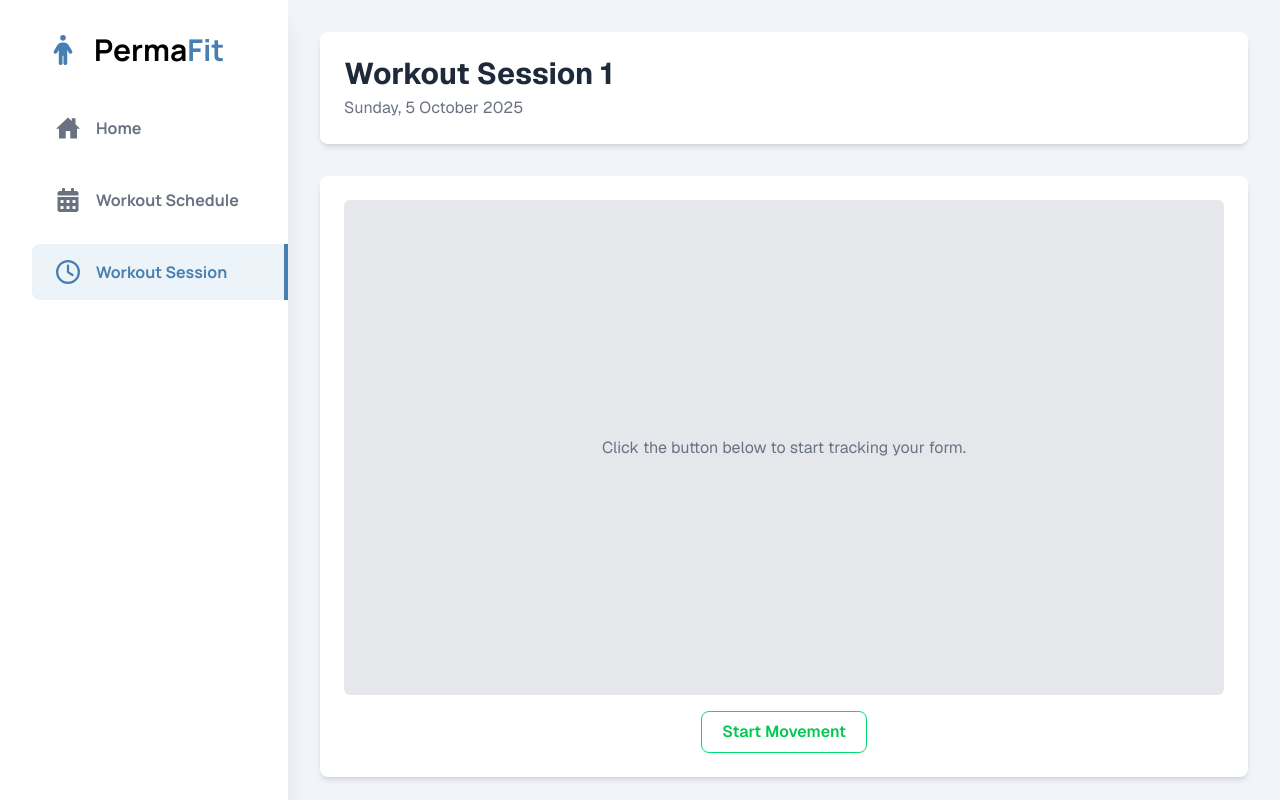
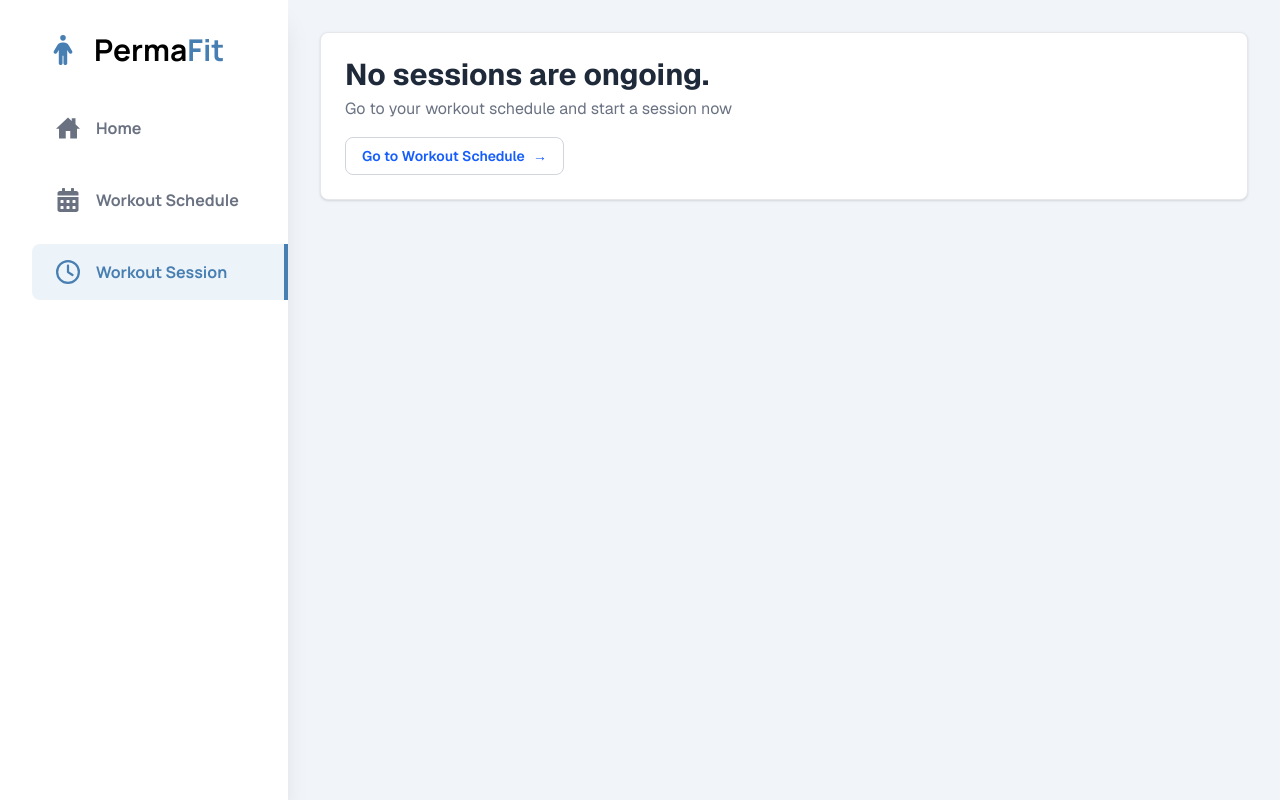
Before and after one commit to 5calvinw/PermaFit, a Next.js app: page /sessions in a window 1280 px wide. Shown: the top 800 px of the page. Built offline with nearby package versions, Linux system fonts and the light colour scheme.

Commit message:
no sessions card

```diff
--- a/src/app/sessions/page.tsx
+++ b/src/app/sessions/page.tsx
@@ -1,5 +1,6 @@
 'use client';
 import React from 'react';
+import Link from 'next/link';
 import Sidebar from '../../components/sidebar';
 import PoseTracker from '../../components/PoseTracker';
 
@@ -19,7 +20,7 @@ type Exercise = {
 
 // Dummy data for the workout session
 const workoutData: Exercise[] = [
-  {
+  /* {
     id: 1,
     name: 'Bicep Curls',
     configKey: 'bicep_curl',
@@ -70,15 +71,35 @@ const workoutData: Exercise[] = [
       start: 'https://i.imgur.com/zDb4zJq.png',
       end: 'https://i.imgur.com/z6p8yvG.png',
     },
-  },
+  }, */
 ];
 
+const NoSessionCard: React.FC = () => {
+  return (
+    <div className="bg-white p-6 rounded-lg border border-gray-200 shadow-sm">
+      <h2 className="text-3xl font-bold text-gray-800">No sessions are ongoing.</h2>
+      <p className="mt-1 text-gray-500">Go to your workout schedule and start a session now</p>
+      <Link
+        href="/schedules"
+        className="mt-4 inline-flex items-center gap-2 px-4 py-2 text-sm font-semibold text-blue-600 border border-gray-300 rounded-lg hover:bg-gray-100 focus:outline-none focus:ring-2 focus:ring-blue-500 focus:ring-opacity-50 transition-all duration-200"
+      >
+        Go to Workout Schedule
+        <span aria-hidden="true">&rarr;</span>
+      </Link>
+    </div>
+  );
+};
+
 const WorkoutSession: React.FC = () => {
-  const [selectedExerciseId, setSelectedExerciseId] = React.useState<number>(1);
+  // MODIFIED: Handle the case where there is no initial exercise
+  const [selectedExerciseId, setSelectedExerciseId] = React.useState<number | null>(
+    workoutData.length > 0 ? workoutData[0].id : null
+  );
   const [isTracking, setIsTracking] = React.useState(false);
-  const [isWorkoutDone, setIsWorkoutDone] = React.useState(false); // State for completion
+  const [isWorkoutDone, setIsWorkoutDone] = React.useState(false);
 
-  const selectedExercise = workoutData.find((ex) => ex.id === selectedExerciseId) || workoutData[0];
+  // MODIFIED: selectedExercise can now be null
+  const selectedExercise = workoutData.find((ex) => ex.id === selectedExerciseId) || null;
 
   // Effect to reset the tracker view when the exercise is changed manually
   React.useEffect(() => {
@@ -88,6 +109,8 @@ const WorkoutSession: React.FC = () => {
   // --- NEW EFFECT TO HANDLE WORKOUT PROGRESSION ---
   React.useEffect(() => {
     const handleExerciseFinished = () => {
+      if (!selectedExerciseId) return; // Guard clause
+
       const currentIndex = workoutData.findIndex((ex) => ex.id === selectedExerciseId);
       const nextExercise = workoutData[currentIndex + 1];
 
@@ -115,16 +138,18 @@ const WorkoutSession: React.FC = () => {
       <Sidebar />
       <main className="flex-1 p-8 font-sans ml-72">
         <div className="flex flex-col gap-8">
+          {/* =================================================================== */}
+          {/* MODIFIED: Conditional logic to show workout or NoSessionCard   */}
+          {/* =================================================================== */}
+          {workoutData.length > 0 && selectedExercise ? (
+            <>
               {/* Page Header Card */}
               <section className="bg-white p-6 rounded-lg shadow-md">
                 <h1 className="text-3xl font-bold text-gray-800">Workout Session 1</h1>
                 <p className="text-md text-gray-500 mt-1">Sunday, 5 October 2025</p>
               </section>
-
-          {/* Top Card: Form Tracker */}
               {/* Top Card: Form Tracker */}
               <section className="bg-white p-6 rounded-lg shadow-md">
-            {/* ... */}
                 <div className="w-full bg-gray-200 rounded-md aspect-video flex justify-center items-center">
                   {isTracking ? (
                     <PoseTracker
@@ -202,6 +227,10 @@ const WorkoutSession: React.FC = () => {
                   </div>
                 </section>
               </div>
+            </>
+          ) : (
+            <NoSessionCard />
+          )}
         </div>
       </main>
     </div>
```
Lines whose indentation alone changed are shown as unchanged.
